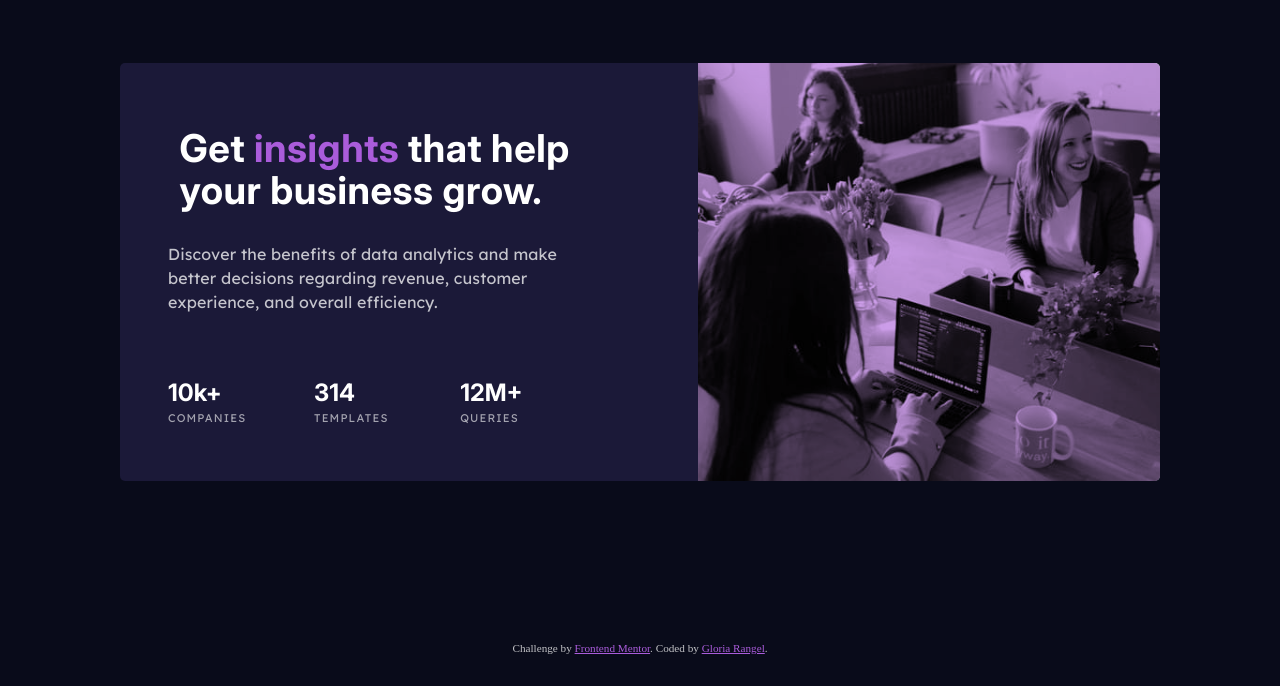
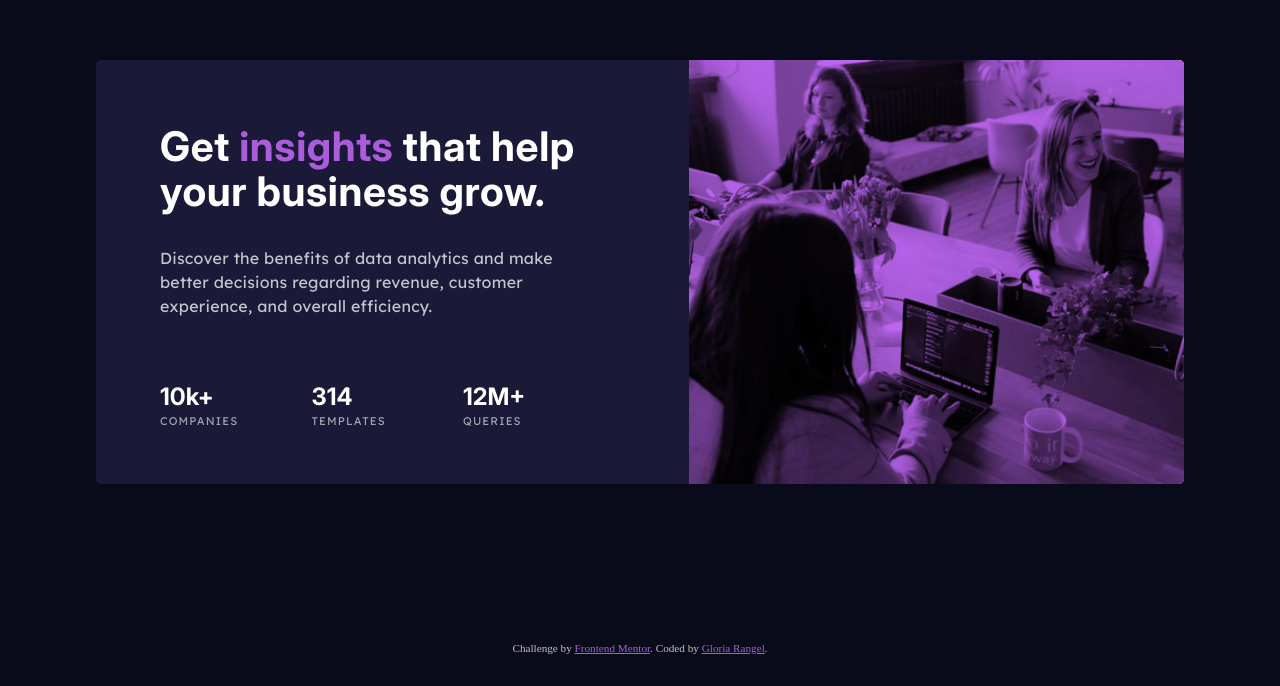
Before and after one commit to NorimNori/stats-preview-card-component, a plain HTML site: page index.html in a window 1280 px wide. Shown: the part 114-800 px from the top of the page. Drawn offline with Linux system fonts and the light colour scheme.

Commit message:
style: retouch styles to improve visual appearance

```diff
--- a/styles/index.scss
+++ b/styles/index.scss
@@ -24,6 +24,7 @@
         height: 200px;
         overflow: hidden;
         position: relative;
+        filter: brightness(1.1);
         border-radius: 5px 5px 0 0;
         background: {
             image: url('./../images/image-header-mobile.jpg');
@@ -38,7 +39,6 @@
             inset: 0;
             width: 100%;
             height: 100%;
-            opacity: 0.6;
             border-radius: inherit;
             mix-blend-mode: multiply;
             background-color: hsl(277, 64%, 61%);
@@ -51,7 +51,7 @@
     }
 
     &-title {
-        @include mixins.text-styles(var(--font-primary), clamp(1.6rem, 1.317rem + 1.416vw, 2.4rem), 700, colors.$white, .015em);
+        @include mixins.text-styles(var(--font-primary), clamp(1.6rem, 1.264rem + 1.681vw, 2.55rem), 700, colors.$white, .015em);
         padding: 0 .3em .8em;
     }
 
@@ -60,7 +60,8 @@
     }
 
     &__description {
-        @include mixins.text-styles(var(--font-secondary), clamp(0.85rem, 0.797rem + 0.265vw, 1rem), 400, colors.$slightlyTransparentWhite, .01em, 1.5);
+        @include mixins.text-styles(var(--font-secondary), clamp(0.85rem, 0.797rem + 0.265vw, 1rem), 400, colors.$slightlyTransparentWhite, .015em, 1.5);
+        padding: 0 clamp(0rem, -0.909rem + 4.545vw, 2rem)
     }
 
     &__list {
@@ -94,8 +95,8 @@ footer {
 
 @media (min-width: 1024px) {
     .stats-card {
-    grid-template-columns: repeat(9, 1fr);
-    max-width: 65rem;
+    grid-template-columns: repeat(11, 1fr);
+    max-width: 68rem;
     gap: 0;
 
     &__image {
@@ -103,15 +104,20 @@ footer {
         background-size: cover;
         height: 100%;
         border-radius: 0 5px 5px 0;
-        grid-column: 6 / 10;
+        grid-column: 7 / 12;
         grid-row: 1;
         z-index: 10;
       }
 
       &__content {
-        grid-column: 1 / 5;
-        padding: 4em 0 2.5em 3em;
+        grid-column: 1 / 6;
+        padding: 4em 0 2.5em 4em;
         text-align: left;
+      }
+
+      &-title,
+      &__description {
+        padding-inline: 0;
       }
 
       &__list {
```
Also changed, not shown: styles/index.css.
